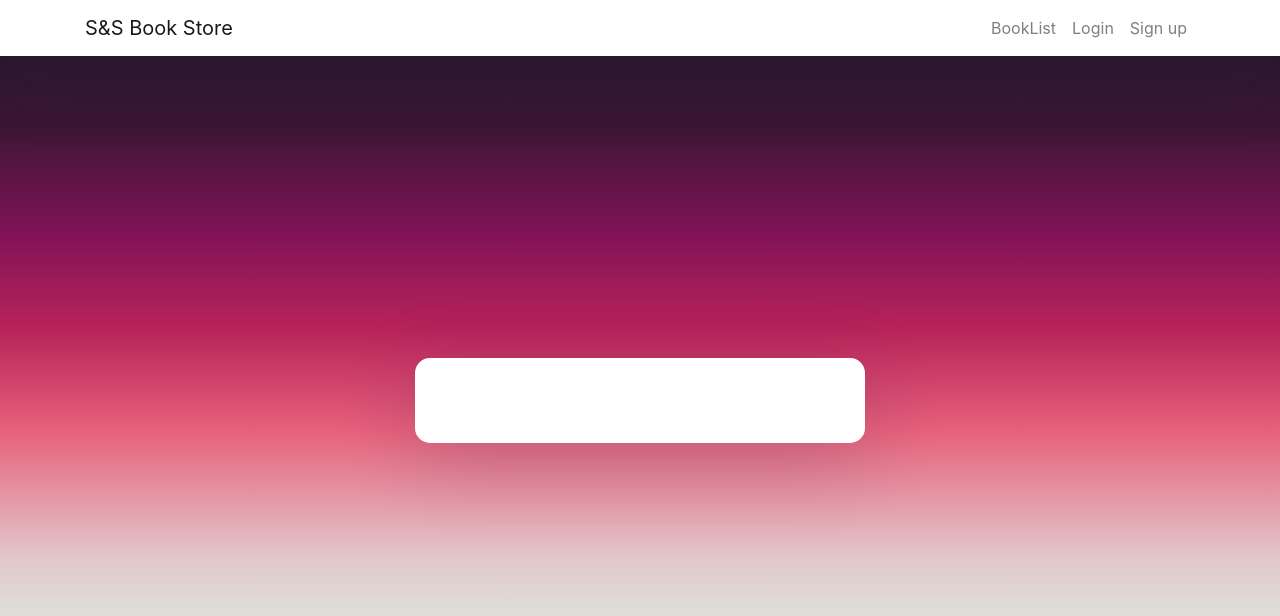
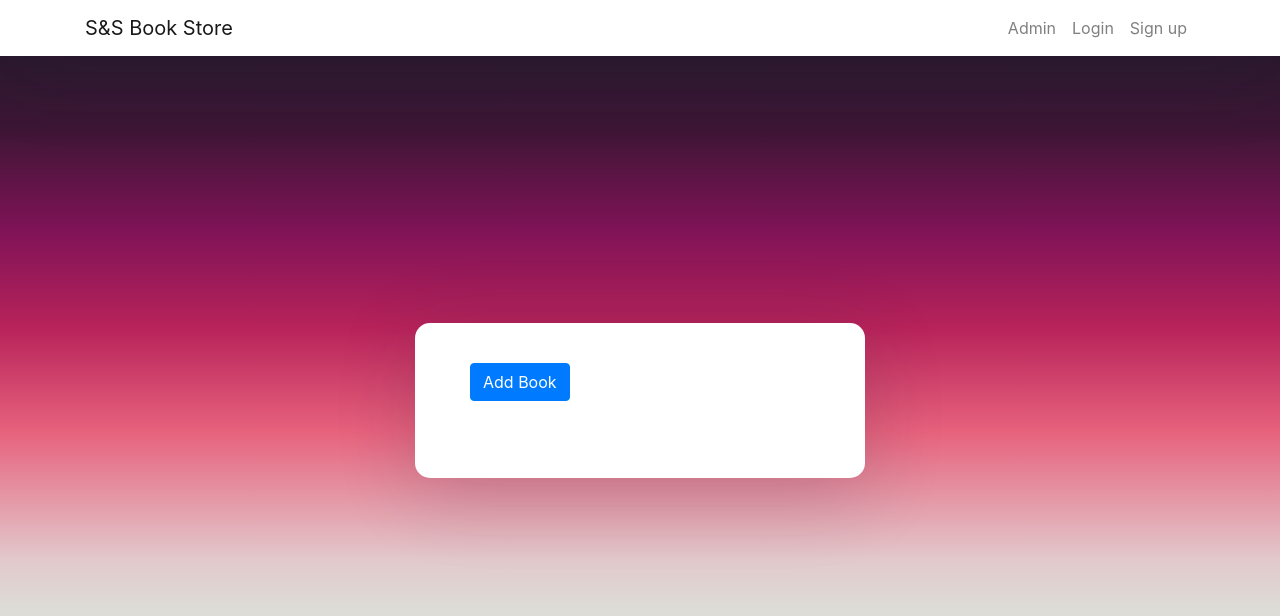
Before and after one commit to Sam-Safi/final-project-frontend, a React (Create React App) app: page /admin in a window 1280 px wide. Shown: the top 616 px of the page. Built offline with nearby package versions, Linux system fonts and the light colour scheme.

Commit message:
admin file updated

```diff
--- a/src/App.js
+++ b/src/App.js
@@ -5,7 +5,7 @@ import { BrowserRouter as Router, Switch, Route, Link } from "react-router-dom";
 
 import { Login } from "./components/Login";
 import { SignUp } from "./components/Signup";
-import { BookList } from "./components/BookList";
+import { Admin } from "./components/Admin";
 
 function App() {
   return (
@@ -21,7 +21,7 @@ function App() {
               <ul className="navbar-nav ml-auto">
                 <li className="nav-item">
                   <Link className="nav-link" to={"/sign-in"}>
-                    BookList
+                    Admin
                   </Link>
                 </li>
                 <div
@@ -52,7 +52,7 @@ function App() {
               <Route exact path="/" component={Login} />
               <Route path="/sign-in" component={Login} />
               <Route path="/sign-up" component={SignUp} />
-              <Route path="/booklist" component={BookList} />
+              <Route path="/admin" component={Admin} />
             </Switch>
           </div>
         </div>
--- a/src/components/BookList.js
+++ b/src/components/Admin.js
@@ -10,7 +10,7 @@ import {
   Input
 } from "reactstrap";
 
-export class BookList extends Component {
+export class Admin extends Component {
   constructor(props) {
     super(props);
 
--- a/src/components/Login.js
+++ b/src/components/Login.js
@@ -39,12 +39,6 @@ export class Login extends Component {
           this.props.history.push("/booklist");
           console.log(response.json());
         }
-
-        //todo if not 200 handle that, display message etc
-        alert(
-          "valid user profile found, adding profile to session: " +
-            this.state.value
-        );
       })
       .catch(error => console.log("error", error));
   }
```
